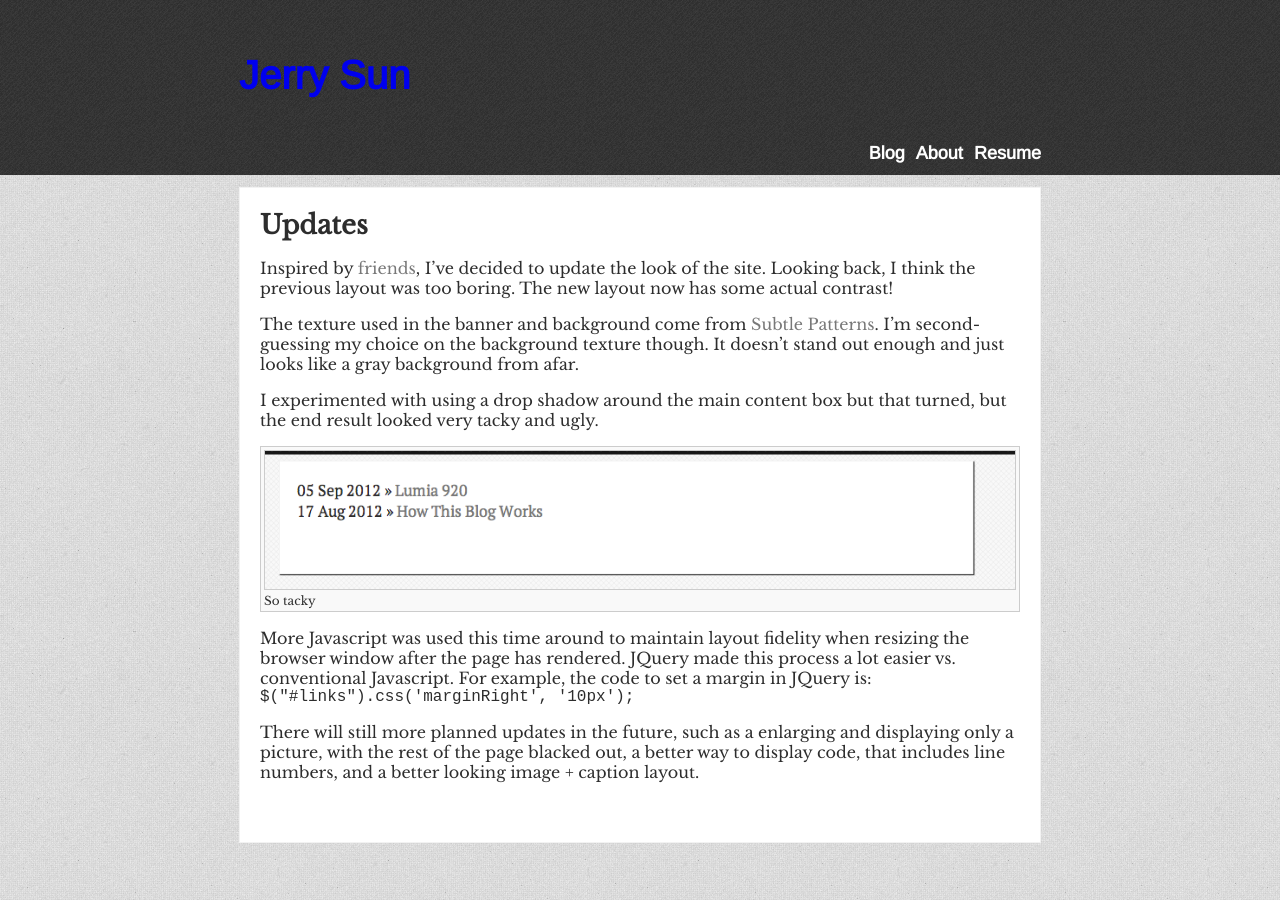
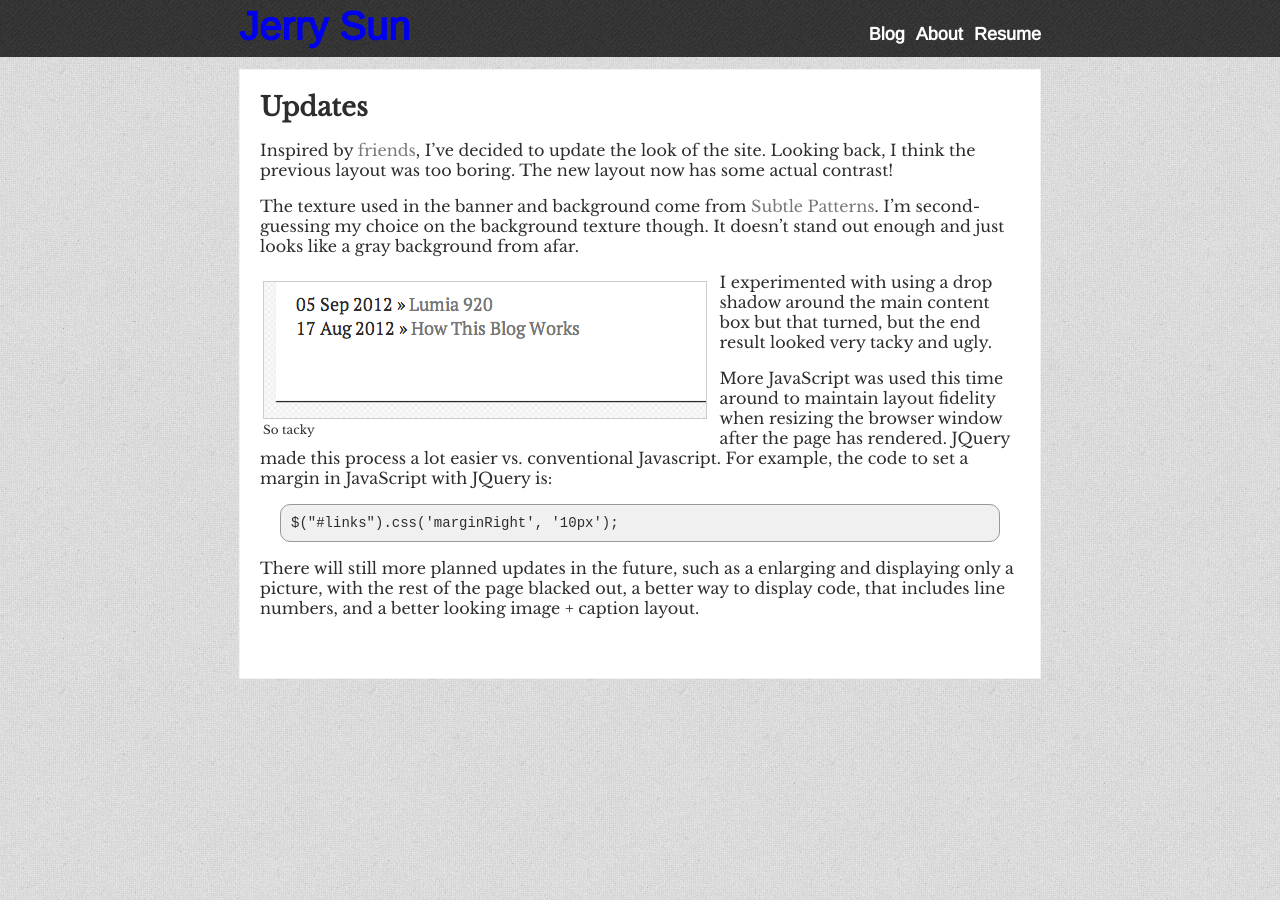
Before and after one commit to jerrysun21/jerrysun21.github.com, a Jekyll site: the page built from _posts/2013-01-25-updates.md, in a window 1280 px wide. Built offline with Jekyll 4.4.1, drawn with Linux system fonts in a browser that asks for light colours.

Commit message:
Updated layout and added pictures to posts

```diff
--- a/_posts/2013-01-25-updates.md
+++ b/_posts/2013-01-25-updates.md
@@ -10,9 +10,18 @@ Inspired by [friends](http://hanjun.me), I've decided to update the look of the
 
 The texture used in the banner and background come from [Subtle Patterns](http://subtlepatterns.com).  I'm second-guessing my choice on the background texture though.  It doesn't stand out enough and just looks like a gray background from afar.
 
+<div class="image-thumb left">
+  <img src="/res/images/updates-dropshadow.png"/>
+  <div class="caption">So tacky</div>
+</div>
+
 I experimented with using a drop shadow around the main content box but that turned, but the end result looked very tacky and ugly.
-<div class="image-thumb"><img src="/res/images/updates-dropshadow.png"/>So tacky</div>
 
-More Javascript was used this time around to maintain layout fidelity when resizing the browser window after the page has rendered.  JQuery made this process a lot easier vs. conventional Javascript.  For example, the code to set a margin in JQuery is: `$("#links").css('marginRight', '10px');`
+
+More JavaScript was used this time around to maintain layout fidelity when resizing the browser window after the page has rendered.  JQuery made this process a lot easier vs. conventional Javascript.  For example, the code to set a margin in JavaScript with JQuery is:
+
+<pre class="code">
+$("#links").css('marginRight', '10px');
+</pre>
 
 There will still more planned updates in the future, such as a enlarging and displaying only a picture, with the rest of the page blacked out, a better way to display code, that includes line numbers, and a better looking image + caption layout.
--- a/css/post.css
+++ b/css/post.css
@@ -12,20 +12,50 @@
 #body-text h1{font-size:26px; font-weight: bold;}
 
 .image-thumb {
-  background-color: #F9F9F9;
-  border: 1px solid #CCCCCC;
   padding: 3px;
   font-size: 12px;
+  width: auto;
+  height: auto;
 }
 
 .image-thumb img {
   max-width: 750px;
   height: auto;
   width: auto;
-  border: 1px solid #CCCCCC;
+  border: 1px double #CCCCCC;
   vertical-align: middle;
   margin-bottom: 3px;
+}
+.caption {
+  clear: left;
 }
 
 .right { margin: 0.5em 0pt 0.5em 0.8em; float:right; }
 .left { margin: 0.5em 0.8em 0.5em 0; float:left; }
+
+.code{
+  font-size: 14px;
+  border: 1px solid #989898 ;
+  padding: 10px;
+  margin-left: 20px;
+  margin-right: 20px;
+  border-radius: 10px;
+  background-color: #F0F0F0;
+  font-family: monospace;
+}
+
+/*Minimize header for better reading*/
+
+#header-bg {
+  height: 57px;
+}
+#header-text {
+  padding-top: 1px;
+}
+#blog-title {
+  margin-top: 0px;
+}
+
+#links {
+  margin-top: 0px;
+}
```
Also changed, not shown: _posts/2013-01-12-chicago.md (+9 -0 lines), _layouts/post.html (line endings or trailing spaces), res/images/updates-dropshadow.png.
